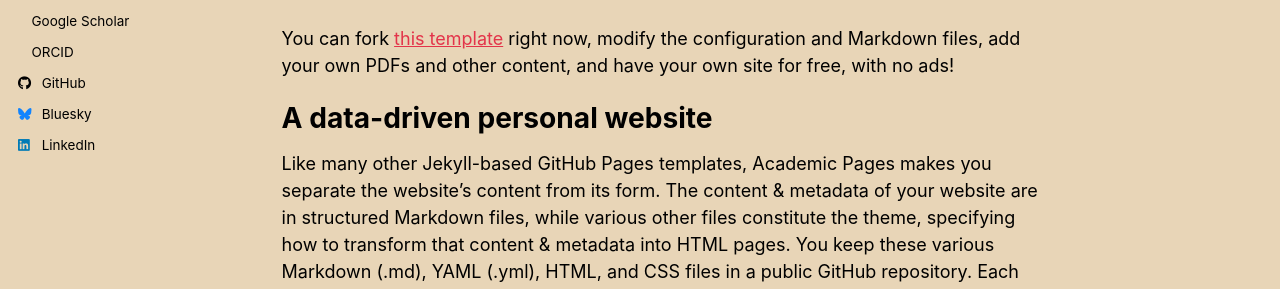
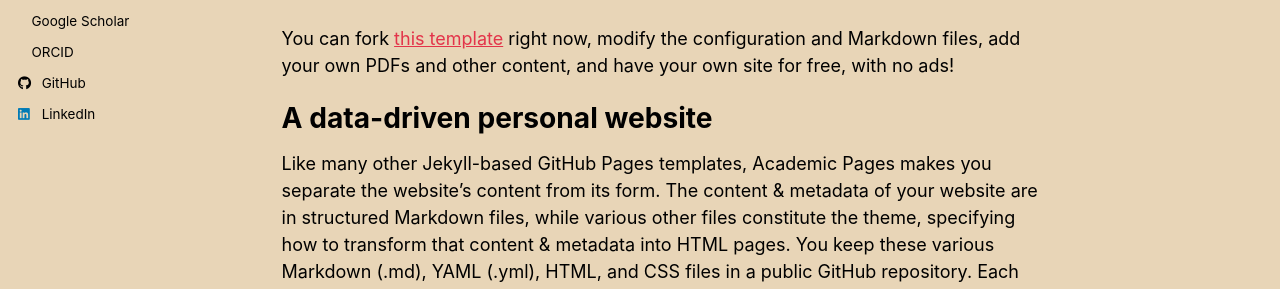
Before and after one commit to binduariju/binduariju.github.io, a Jekyll site: the page built from _pages/about.md, in a window 1280 px wide. Shown: the part 386-675 px from the top of the page. Built offline with Jekyll 4.4.1, drawn with Linux system fonts in a browser that asks for light colours; a style sheet for code colours, icons or effects is not loaded.

Commit message:
Modify social media usernames in _config.yml
Updated Bluesky username format and changed LinkedIn link to a full URL.

```diff
--- a/_config.yml
+++ b/_config.yml
@@ -57,7 +57,7 @@ author:
 
   # Social media
   artstation       : # Username
-  bluesky          : "bsky.app" # Replace this with you Bluesky username
+  bluesky          : #"bsky.app" # Replace this with you Bluesky username
   facebook         : # Username
   flickr           : # Username
   foursquare       : # Username
@@ -66,7 +66,7 @@ author:
   keybase          : # Username
   instagram        : # Username
   lastfm           : # Username
-  linkedin         : "Riju Bindua"
+  linkedin         : "https://www.linkedin.com/in/riju-bindua-a75684224/"
   mastodon         : # URL
   medium           : # URL
   pinterest        : # Username
```
